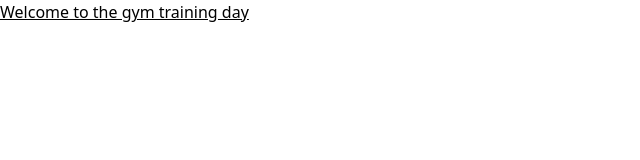
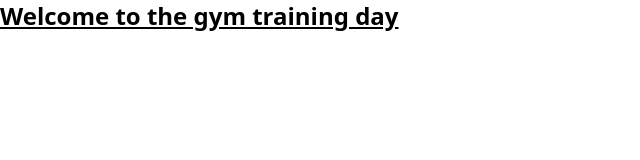
Before and after one commit to serapieTuyishime/practice-one, a website: page index.html in a window 1280 px wide. Shown: the whole page, without its empty margins (0-640 px from the left). Drawn offline with Linux system fonts and the light colour scheme.

Commit message:
post deployment

```diff
--- a/index.html
+++ b/index.html
@@ -8,7 +8,7 @@
     <link rel="stylesheet" href="./dist/output.css">
 </head>
 <body>
-    <div class="underline">
+    <div class="underline title">
         Welcome to the gym training day
     </div>
 </body>
--- a/styles.css
+++ b/styles.css
@@ -1,3 +1,9 @@
 @tailwind base;
 @tailwind components;
 @tailwind utilities;
+
+@layer components{
+    .title {
+        @apply font-bold  text-2xl;
+    }
+}
```
Also changed, not shown: dist/output.css.
